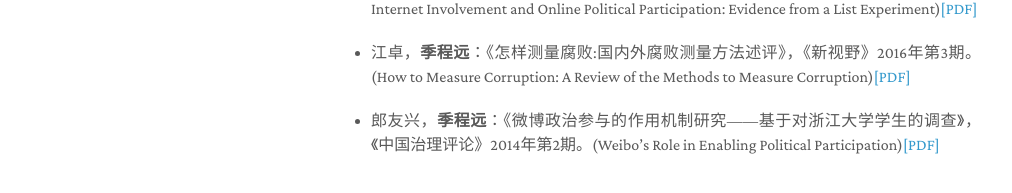
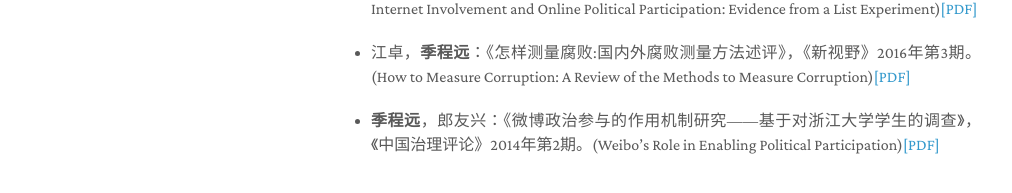
Before and after one commit to chengyuanji/website, a Jekyll site: the page built from index.md, in a window 1280 px wide and 900 px high, scrolled down 1682 px. Shown: the part 649-842 px from the top of the window, without its empty margins (139-1151 px from the left). Built offline with Jekyll 4.4.1, drawn with Linux system fonts in a browser that asks for light colours; a style sheet for code colours, icons or effects is not loaded; our own code applies the rules of GitHub Pages for plain Markdown files.

```diff
--- a/_includes/publications_cn.md
+++ b/_includes/publications_cn.md
@@ -14,6 +14,6 @@
   <li><autocolor>王浦劬，<b>季程远</b>：《论列举实验在敏感问题调查中的应用——以非制度化政治参与为验证》，《中国软科学》2016年第9期。(List Experiment in Measuring Sensitive Issue——Example from Non-institutionalized Political Participation)</autocolor><a href="./assets/files/王浦劬-季程远-2016-列举实验-中国软科学.pdf">[PDF]</a></li>
   <li><autocolor>孟天广，<b>季程远</b>：《重访数字民主:互联网介入与网络政治参与——基于列举实验的发现》，《清华大学学报（哲学社会科学版）》2016年第4期。(The Era of Digital Democracy? Internet Involvement and Online Political Participation: Evidence from a List Experiment)</autocolor><a href="./assets/files/孟天广-季程远-2016-互联网介入与网络政治参与-列举实验-清华大学学报.pdf">[PDF]</a></li>
   <li><autocolor>江卓，<b>季程远</b>：《怎样测量腐败:国内外腐败测量方法述评》，《新视野》2016年第3期。(How to Measure Corruption: A Review of the Methods to Measure Corruption)</autocolor><a href="./assets/files/季程远-2016-测量腐败-新视野.pdf">[PDF]</a></li>
-  <li><autocolor>郎友兴，<b>季程远</b>：《微博政治参与的作用机制研究——基于对浙江大学学生的调查》，《中国治理评论》2014年第2期。(Weibo’s Role in Enabling Political Participation)</autocolor><a href="./assets/files/季程远-郎友兴-2014-微博政治参与-浙江大学-中国治理评论.pdf">[PDF]</a></li>
+  <li><autocolor><b>季程远</b>，郎友兴：《微博政治参与的作用机制研究——基于对浙江大学学生的调查》，《中国治理评论》2014年第2期。(Weibo’s Role in Enabling Political Participation)</autocolor><a href="./assets/files/季程远-郎友兴-2014-微博政治参与-浙江大学-中国治理评论.pdf">[PDF]</a></li>
 
 </ul>
```
